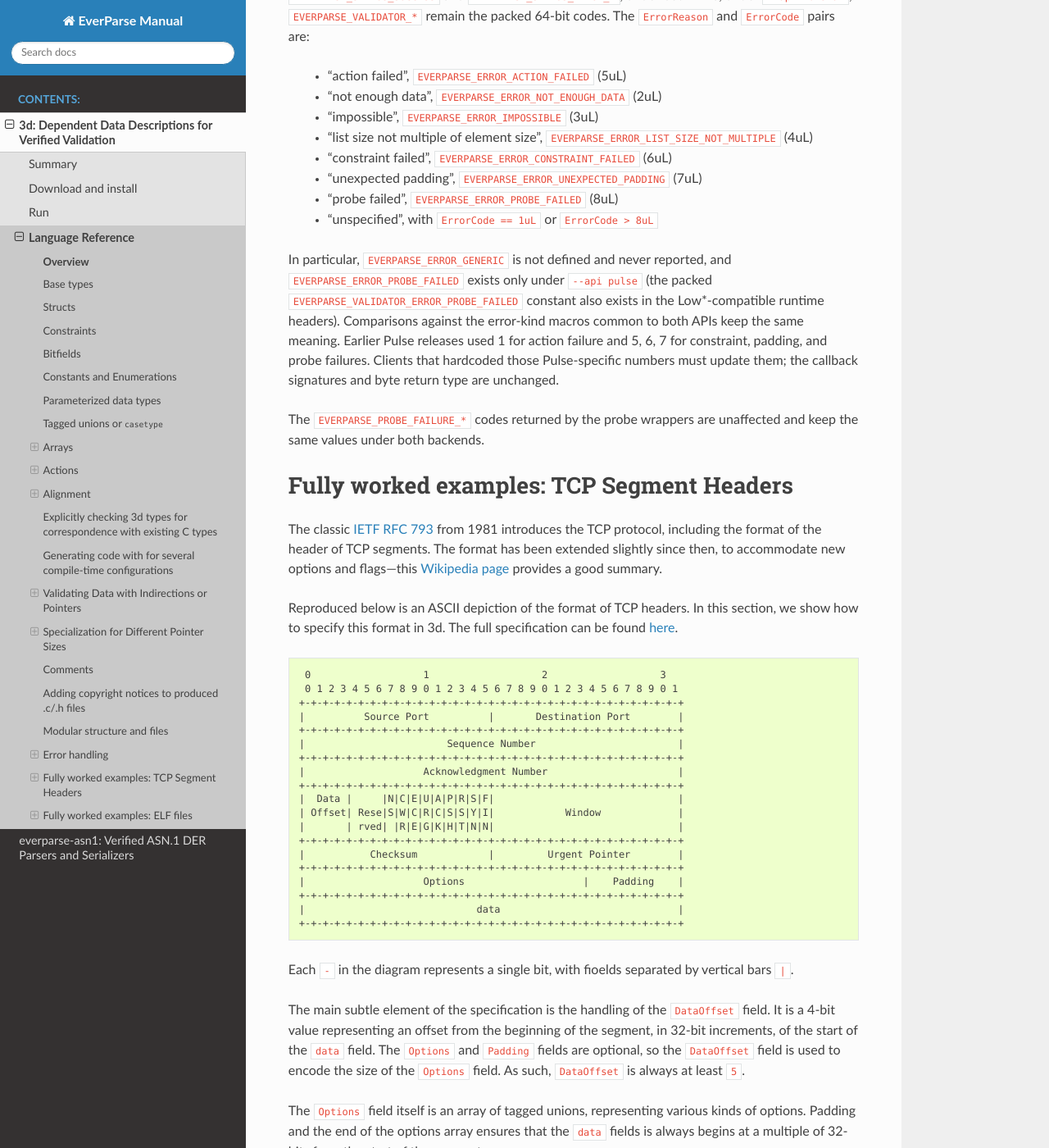
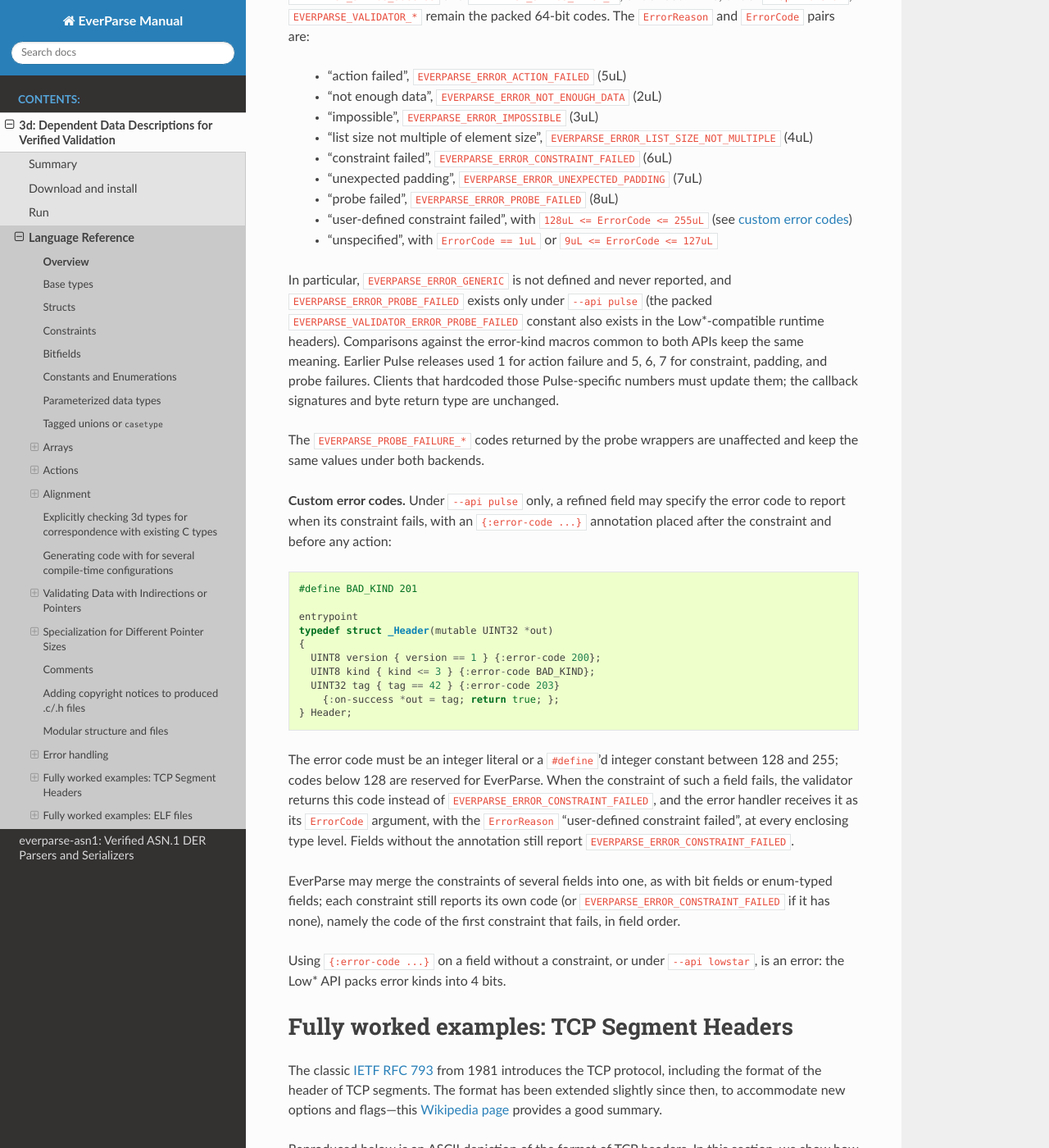
Before and after one commit to project-everest/project-everest.github.io, a Jekyll site: the page everparse/3d-lang.html, which Jekyll copies as it is, in a window 1280 px wide and 1400 px high, scrolled down 53029 px. Shown: the whole window at 82% size. Built offline with Jekyll 4.4.1, drawn with Linux system fonts in a browser that asks for light colours; some web fonts are replaced; a script that is not in the unit is left out.

Commit message:
[CI] Refresh EverParse doc

```diff
--- a/everparse/3d-lang.html
+++ b/everparse/3d-lang.html
@@ -2655,7 +2655,9 @@ The <code class="docutils literal notranslate"><span class="pre">ErrorReason</sp
 <li><p>“constraint failed”, <code class="docutils literal notranslate"><span class="pre">EVERPARSE_ERROR_CONSTRAINT_FAILED</span></code> (6uL)</p></li>
 <li><p>“unexpected padding”, <code class="docutils literal notranslate"><span class="pre">EVERPARSE_ERROR_UNEXPECTED_PADDING</span></code> (7uL)</p></li>
 <li><p>“probe failed”, <code class="docutils literal notranslate"><span class="pre">EVERPARSE_ERROR_PROBE_FAILED</span></code> (8uL)</p></li>
-<li><p>“unspecified”, with <code class="docutils literal notranslate"><span class="pre">ErrorCode</span> <span class="pre">==</span> <span class="pre">1uL</span></code> or <code class="docutils literal notranslate"><span class="pre">ErrorCode</span> <span class="pre">&gt;</span> <span class="pre">8uL</span></code></p></li>
+<li><p>“user-defined constraint failed”, with <code class="docutils literal notranslate"><span class="pre">128uL</span> <span class="pre">&lt;=</span> <span class="pre">ErrorCode</span> <span class="pre">&lt;=</span> <span class="pre">255uL</span></code>
+(see <a class="reference internal" href="#sec-custom-error-codes"><span class="std std-ref">custom error codes</span></a>)</p></li>
+<li><p>“unspecified”, with <code class="docutils literal notranslate"><span class="pre">ErrorCode</span> <span class="pre">==</span> <span class="pre">1uL</span></code> or <code class="docutils literal notranslate"><span class="pre">9uL</span> <span class="pre">&lt;=</span> <span class="pre">ErrorCode</span> <span class="pre">&lt;=</span> <span class="pre">127uL</span></code></p></li>
 </ul>
 </div></blockquote>
 <p>In particular, <code class="docutils literal notranslate"><span class="pre">EVERPARSE_ERROR_GENERIC</span></code> is not defined and never
@@ -2669,6 +2671,36 @@ Clients that hardcoded those Pulse-specific numbers must update them;
 the callback signatures and byte return type are unchanged.</p>
 <p>The <code class="docutils literal notranslate"><span class="pre">EVERPARSE_PROBE_FAILURE_*</span></code> codes returned by the probe wrappers are
 unaffected and keep the same values under both backends.</p>
+<p id="sec-custom-error-codes"><strong>Custom error codes.</strong> Under <code class="docutils literal notranslate"><span class="pre">--api</span> <span class="pre">pulse</span></code> only, a refined field may
+specify the error code to report when its constraint fails, with an
+<code class="docutils literal notranslate"><span class="pre">{:error-code</span> <span class="pre">...}</span></code> annotation placed after the constraint and before
+any action:</p>
+<div class="highlight-c notranslate"><div class="highlight"><pre><span></span><span class="cp">#define BAD_KIND 201</span>
+
+<span class="n">entrypoint</span>
+<span class="k">typedef</span><span class="w"> </span><span class="k">struct</span><span class="w"> </span><span class="nc">_Header</span><span class="p">(</span><span class="n">mutable</span><span class="w"> </span><span class="n">UINT32</span><span class="w"> </span><span class="o">*</span><span class="n">out</span><span class="p">)</span>
+<span class="p">{</span>
+<span class="w">  </span><span class="n">UINT8</span><span class="w"> </span><span class="n">version</span><span class="w"> </span><span class="p">{</span><span class="w"> </span><span class="n">version</span><span class="w"> </span><span class="o">==</span><span class="w"> </span><span class="mi">1</span><span class="w"> </span><span class="p">}</span><span class="w"> </span><span class="p">{</span><span class="o">:</span><span class="n">error</span><span class="o">-</span><span class="n">code</span><span class="w"> </span><span class="mi">200</span><span class="p">};</span>
+<span class="w">  </span><span class="n">UINT8</span><span class="w"> </span><span class="n">kind</span><span class="w"> </span><span class="p">{</span><span class="w"> </span><span class="n">kind</span><span class="w"> </span><span class="o">&lt;=</span><span class="w"> </span><span class="mi">3</span><span class="w"> </span><span class="p">}</span><span class="w"> </span><span class="p">{</span><span class="o">:</span><span class="n">error</span><span class="o">-</span><span class="n">code</span><span class="w"> </span><span class="n">BAD_KIND</span><span class="p">};</span>
+<span class="w">  </span><span class="n">UINT32</span><span class="w"> </span><span class="n">tag</span><span class="w"> </span><span class="p">{</span><span class="w"> </span><span class="n">tag</span><span class="w"> </span><span class="o">==</span><span class="w"> </span><span class="mi">42</span><span class="w"> </span><span class="p">}</span><span class="w"> </span><span class="p">{</span><span class="o">:</span><span class="n">error</span><span class="o">-</span><span class="n">code</span><span class="w"> </span><span class="mi">203</span><span class="p">}</span>
+<span class="w">    </span><span class="p">{</span><span class="o">:</span><span class="n">on</span><span class="o">-</span><span class="n">success</span><span class="w"> </span><span class="o">*</span><span class="n">out</span><span class="w"> </span><span class="o">=</span><span class="w"> </span><span class="n">tag</span><span class="p">;</span><span class="w"> </span><span class="k">return</span><span class="w"> </span><span class="nb">true</span><span class="p">;</span><span class="w"> </span><span class="p">};</span>
+<span class="p">}</span><span class="w"> </span><span class="n">Header</span><span class="p">;</span>
+</pre></div>
+</div>
+<p>The error code must be an integer literal or a <code class="docutils literal notranslate"><span class="pre">#define</span></code>’d integer
+constant between 128 and 255; codes below 128 are reserved for
+EverParse. When the constraint of such a field fails, the validator
+returns this code instead of <code class="docutils literal notranslate"><span class="pre">EVERPARSE_ERROR_CONSTRAINT_FAILED</span></code>, and
+the error handler receives it as its <code class="docutils literal notranslate"><span class="pre">ErrorCode</span></code> argument, with the
+<code class="docutils literal notranslate"><span class="pre">ErrorReason</span></code> “user-defined constraint failed”, at every enclosing type
+level. Fields without the annotation still report
+<code class="docutils literal notranslate"><span class="pre">EVERPARSE_ERROR_CONSTRAINT_FAILED</span></code>.</p>
+<p>EverParse may merge the constraints of several fields into one, as with
+bit fields or enum-typed fields; each constraint still reports its own
+code (or <code class="docutils literal notranslate"><span class="pre">EVERPARSE_ERROR_CONSTRAINT_FAILED</span></code> if it has none), namely
+the code of the first constraint that fails, in field order.</p>
+<p>Using <code class="docutils literal notranslate"><span class="pre">{:error-code</span> <span class="pre">...}</span></code> on a field without a constraint, or under
+<code class="docutils literal notranslate"><span class="pre">--api</span> <span class="pre">lowstar</span></code>, is an error: the Low* API packs error kinds into 4 bits.</p>
 </section>
 </section>
 <section id="fully-worked-examples-tcp-segment-headers">
```
Also changed, not shown: everparse/_sources/3d-lang.rst.txt (+40 -1 lines), everparse/searchindex.js, 1 other file.
